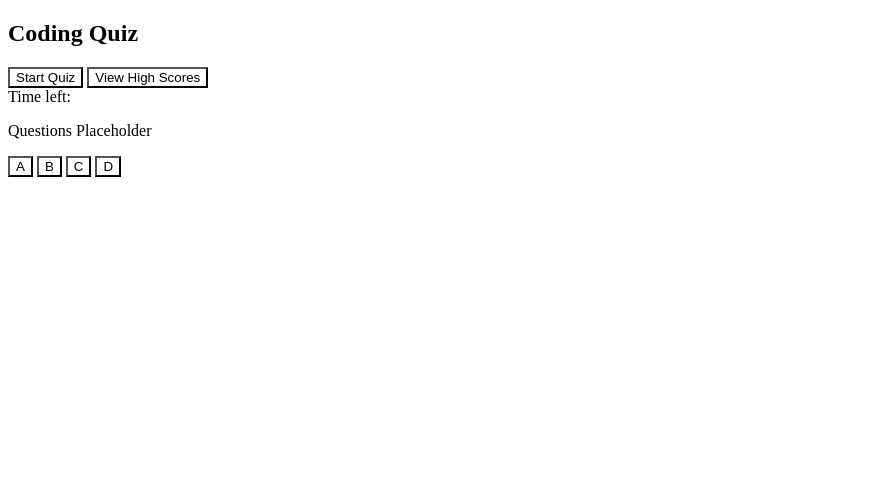
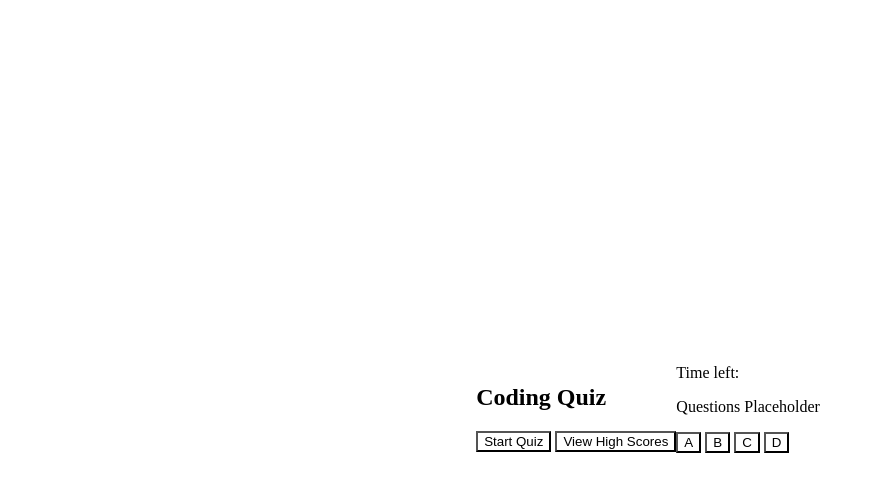
Before and after one commit to CHaskin91/Coding-Quiz, a plain HTML site: page index.html in a window 1280 px wide. Shown: the whole page, without its empty margins (0-875 px from the left). Drawn offline with Linux system fonts and the light colour scheme.

Commit message:
aligning container class

```diff
--- a/assets/css/style.css
+++ b/assets/css/style.css
@@ -2,3 +2,13 @@
     background-color: white;
     color: black;
 }
+
+.container {
+    width: 100vw;
+    height: 100vh;
+    display: flex;
+    justify-content: center;
+    align-items: center;
+    max-width: 80rem;
+    margin: 0 auto;
+}
```
Also changed, not shown: index.html (+1 -4 lines).
